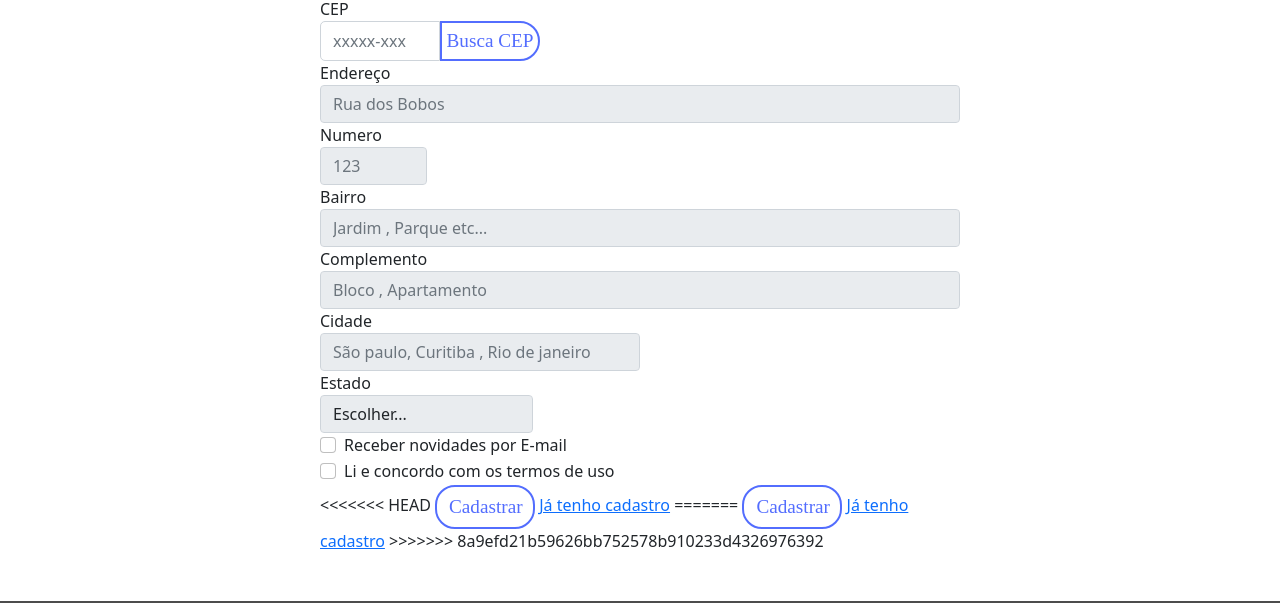
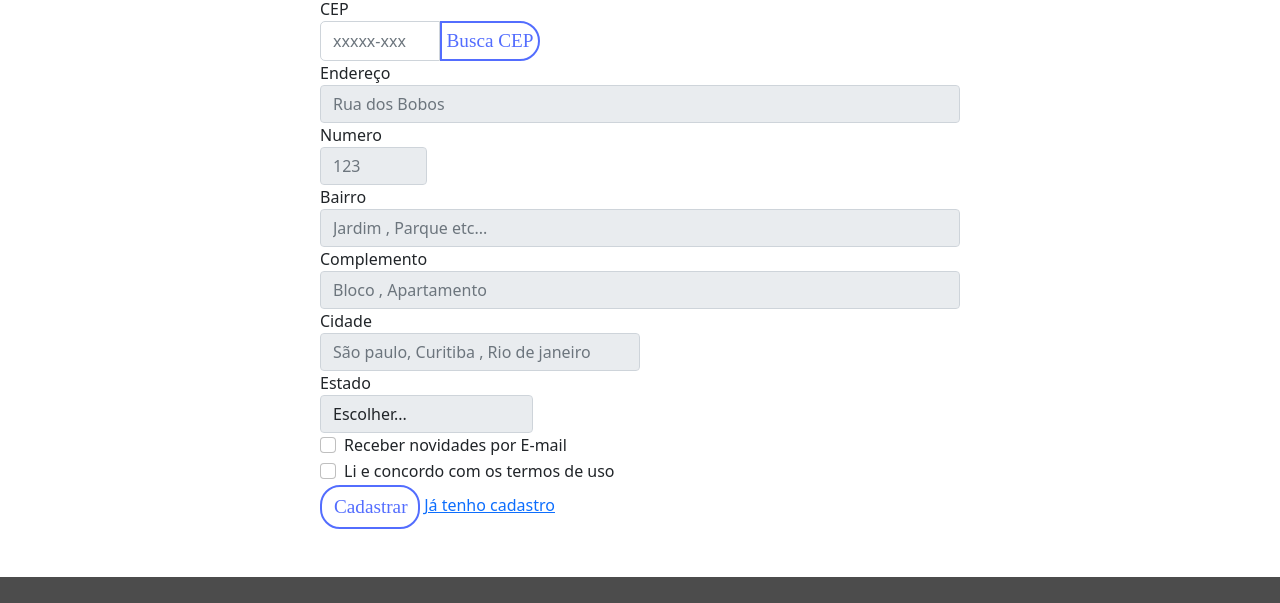
Before and after one commit to BrunoBlanquez/FrontEnders, a website: page paginas/cadastro.html in a window 1280 px wide. Shown: the part 429-1032 px from the top of the page. Drawn offline with Linux system fonts and the light colour scheme.

Commit message:
resolvendo conflitos

```diff
--- a/paginas/cadastro.html
+++ b/paginas/cadastro.html
@@ -173,21 +173,9 @@
             </label>
           </div>
         </div>
-        <<<<<<< HEAD <button type="submit" class="btn btn-primary" id="btnCadastro">Cadastrar</button>
-          <a href="login.html">Já tenho cadastro</a>
-          =======
-
-
-
-          <button type="submit" class="btn btn-primary">Cadastrar</button>
-          <a href="login.html"> Já tenho cadastro</a>
-
-
-
-
-          >>>>>>> 8a9efd21b59626bb752578b910233d4326976392
+        <button type="submit" class="btn btn-primary" id="btnCadastro">Cadastrar</button>
+        <a href="login.html">Já tenho cadastro</a>
       </form>
-
     </div>
   </main>
   <footer>
```
